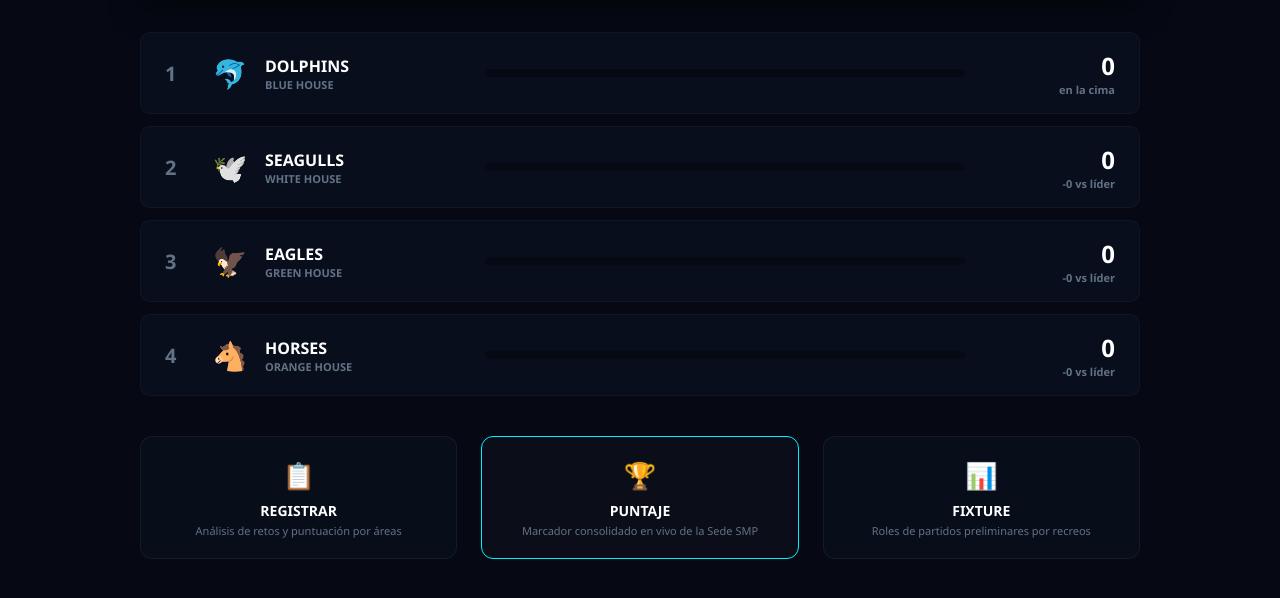
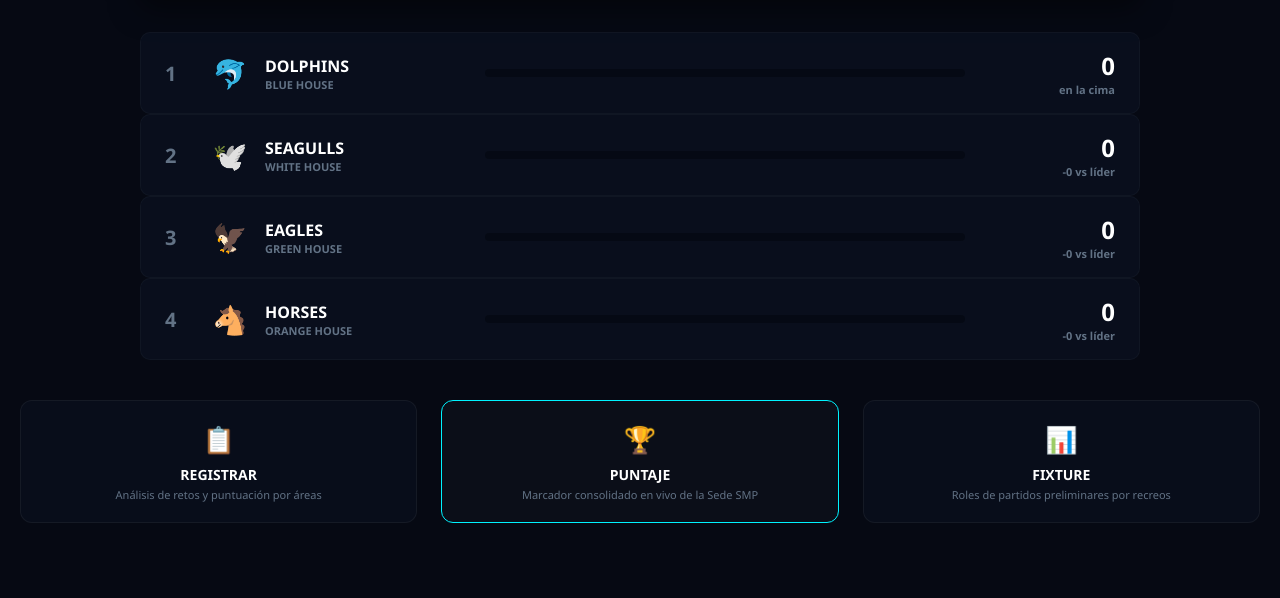
Before and after one commit to FabrizioT04/olimpiadas-smp-edge, a website: page src/puntajes.html in a window 1280 px wide. Shown: the part 300-898 px from the top of the page. After the commit the page ends 863 px from the top, so only its background shows below. Drawn offline with Linux system fonts and the light colour scheme; no server answers.

Commit message:
actualización

```diff
--- a/src/puntajes.html
+++ b/src/puntajes.html
@@ -244,11 +244,8 @@
     </div>
   </div>
 
-  <!-- 🏆 REJILLA DE FILAS HORIZONTALES (DISTRIBUCIÓN HUACHO EXACTA) -->
-  <div class="smp-podium-grid" id="smpContenedorPodio">
-
-    <!-- FILA BLUE -->
-    <div class="smp-card smp-card-blue" id="smp-blue" data-score="0" onclick="abrirModalResumen('blue', 'DOLPHINS', '🐬')">
+  <!-- 🏆 REJILLA DE FILAS HORIZONTALES -->
+  <div class="smp-card smp-card-blue" id="smp-blue" data-score="0" onclick="abrirModalResumen('blue', 'DOLPHINS', '🐬')">
       <div class="smp-rank-number" id="smp-rank-blue">1</div>
       <div class="smp-mascot-shield">🐬</div>
       <div class="smp-house-ident">
@@ -314,8 +311,7 @@
         <p class="smp-vs-leader-label" id="smp-diff-orange">-0 vs líder</p>
       </div>
     </div>
-
-  </div> <!-- CIERRE DE PODIO GRID -->
+  </div>
 
   <div class="smp-menu-grid">
     <a href="/registrar" class="smp-menu-btn"><span class="smp-btn-ico">📋</span><span class="smp-btn-title">Registrar</span><p class="smp-btn-desc">Análisis de retos y puntuación por áreas</p></a>
```
